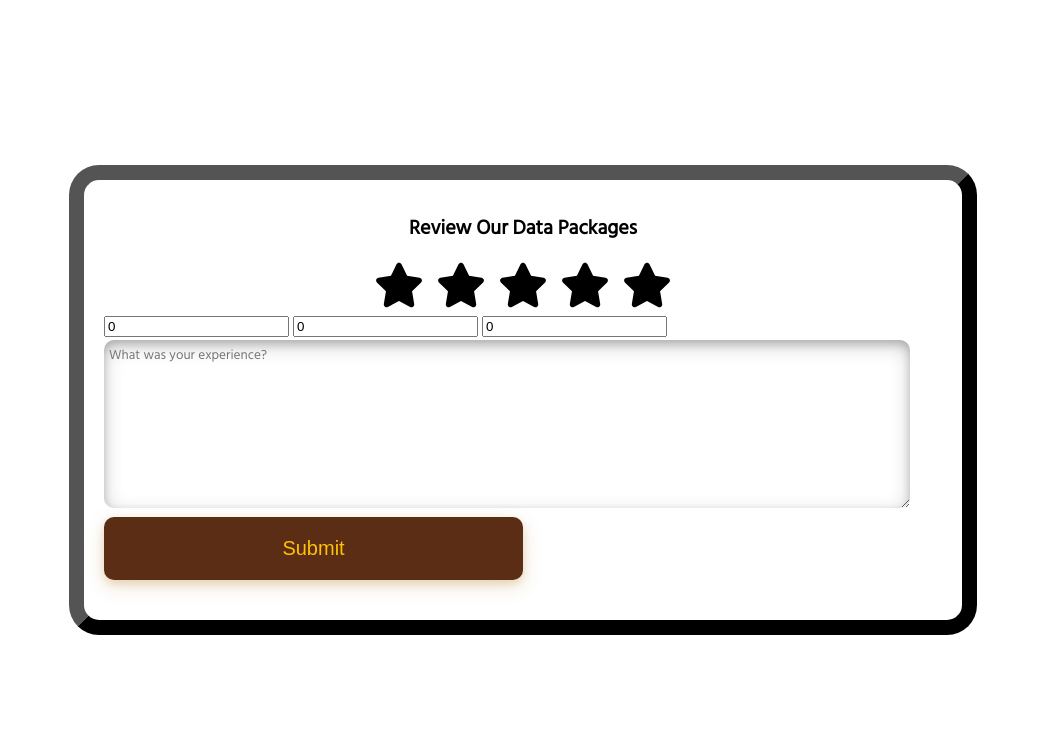
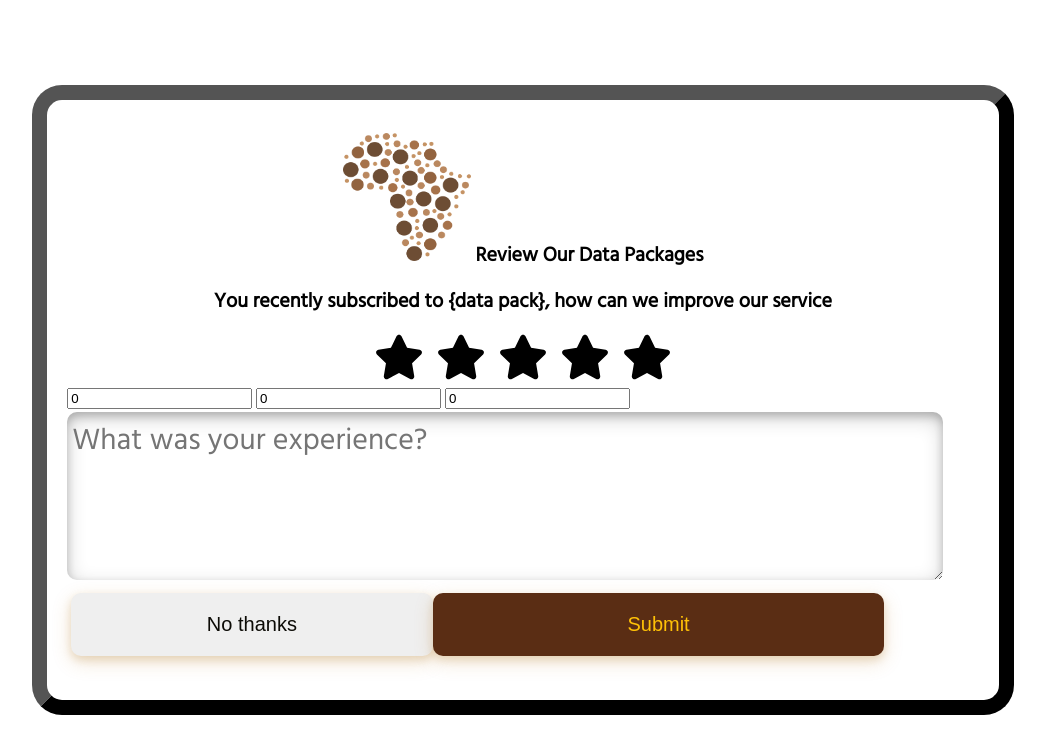
Before and after one commit to Cank256/paywifigo-rating, a PHP site: page / in a window 1280 px wide. Shown: the top 754 px of the page, without its empty margins (117-1162 px from the left). Run offline with PHP 8.4, Linux system fonts and the light colour scheme.

Commit message:
Dashboard portal integration

```diff
--- a/star-rate/index.html
+++ b/star-rate/index.html
@@ -12,7 +12,8 @@
 <div class="body">
     <div class="main">
         <div class="input">
-            <h1 id="top">Review Our Data Packages</h1>
+            <h1 id="top"><img src="wifigo.png" height="128px" width="128px" alt="Pay-WiFi-Go Logo" > Review Our Data Packages</h1>
+            <h1 id="top-data">You recently subscribed to {data pack}, how can we improve our service</h1>
             <div class="stars">
                 <button class="star one" id="one" onclick="on()">
                     <svg height="1em" viewBox="0 0 576 512" xmlns="http://www.w3.org/2000/svg">
@@ -52,7 +53,11 @@
 
                 <textarea maxlength="240" minlength="15" name="review"
                           placeholder="What was your experience?"></textarea>
-                <button class="submit" type="submit">Submit</button>
+                <div style="display: flex; padding: 2px; margin: 2px">
+                    <button class="decline" type="submit">No thanks</button>
+                    <button class="submit" type="submit">Submit</button>
+                </div>
+
             </form>
             <div class="vertical-padding">
             </div>
--- a/star-rate/style.css
+++ b/star-rate/style.css
@@ -35,6 +35,9 @@
 #top {
   text-align: center;
 }
+#top-data {
+  text-align: center;
+}
 
 /* Update star icon size */
 .stars button svg {
@@ -48,6 +51,7 @@
   resize: vertical;
   border-radius: 10px;
   border: none;
+  font-size: 30px;
   padding: 5px;
   box-shadow: 0 4px 8px 0 rgba(0, 0, 0, 0.2) inset, 0 6px 20px 0 rgba(0, 0, 0, 0.19) inset;
   font-family: Hind, sans-serif;
@@ -81,6 +85,36 @@
 .submit h2 {
   font-family: Hind, sans-serif;
 }
+
+.decline {
+  /*background-color: #5a2d14; !* Dark brown *!*/
+  padding: 20px;
+  border-radius: 10px;
+  color: #0c0b06;
+  transition-duration: 0.25s;
+  border: none;
+  box-shadow: 0 4px 8px 0 rgba(172, 116, 25, 0.2), 0 6px 20px 0 rgba(184, 115, 26, 0.19);
+  width: 40%;
+  height: 40%;
+  font-size: 20px; /* Adjust the font size as needed */
+  align-items: center;
+  justify-content: center;
+}
+.decline:hover {
+  border: none;
+}
+.decline:active {
+  box-shadow: 0 4px 8px 0 rgba(0, 0, 0, 0.2) inset, 0 6px 20px 0 rgba(0, 0, 0, 0.19) inset;
+  background-image: none;
+  background-color: #e70000;
+  border: none;
+  fill: #db113a;
+  color: #7d411f;
+}
+.decline h2 {
+  font-family: Hind, sans-serif;
+}
+
 ::-webkit-scrollbar {
   width: 30px;
 }
```
Also changed, not shown: star-rate/wifigo.png (added).
